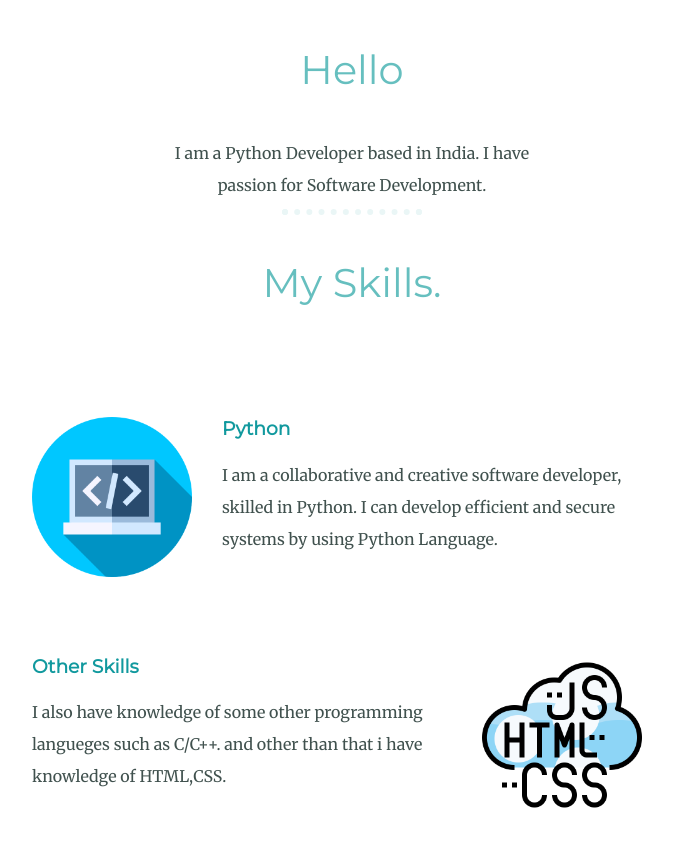
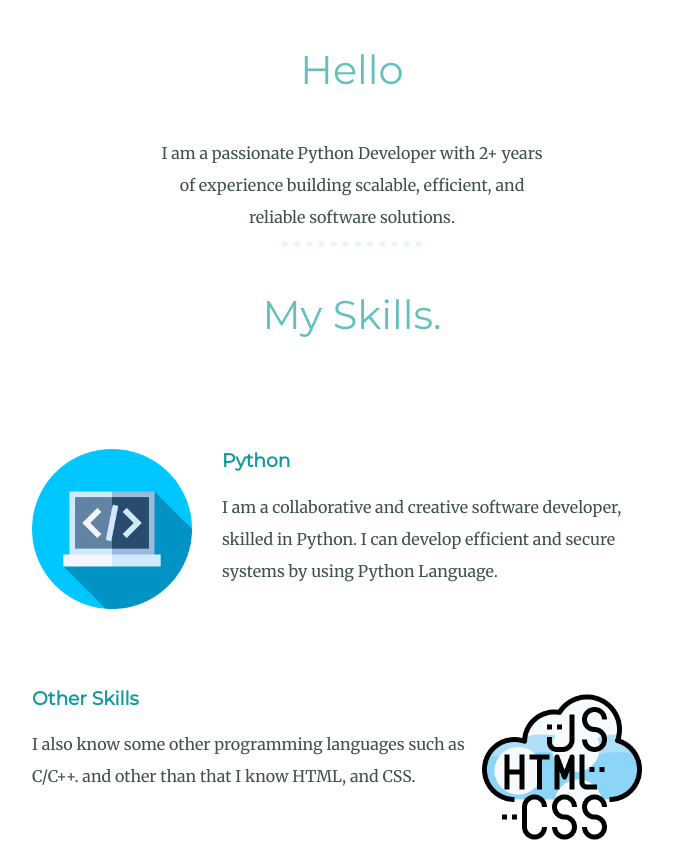
Before and after one commit to NeerajIndoria/name-card, a plain HTML site: page index.html in a window 1280 px wide. Shown: the part 1061-1911 px from the top of the page, without its empty margins (288-961 px from the left). Drawn offline with Linux system fonts and the light colour scheme.

Commit message:
Update index.html

```diff
--- a/index.html
+++ b/index.html
@@ -20,7 +20,7 @@
     <div class="profile">
         <img src="Images/profile.jpg" alt="Neeraj">
         <h2>Hello</h2>
-        <p class="intro">I am a Python Developer based in India. I have passion for Software Development.</p>
+        <p class="intro">I am a passionate Python Developer with 2+ years of experience building scalable, efficient, and reliable software solutions.</p>
     </div>
   <hr>
     <div class="skills">
@@ -33,7 +33,7 @@
         <div class="skill-row">
           <img class="chillies-image" src="Images/coding.png" alt="chilliimage">
           <h3>Other Skills</h3>
-          <p>I also have knowledge of some other programming langueges such as C/C++. and other than that i have knowledge of HTML,CSS.</p>
+          <p>I also know some other programming languages such as C/C++. and other than that I know HTML, and CSS.</p>
         </div>
     </div>
   <hr>
```
